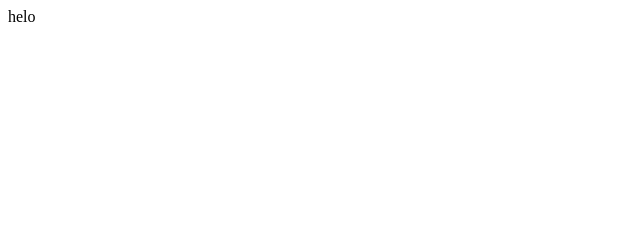
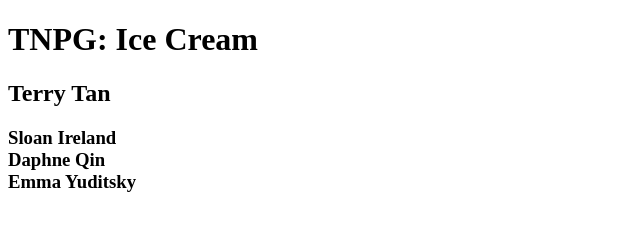
Before and after one commit to terrytan30/web, a plain HTML site: page index.html in a window 1280 px wide. Shown: the whole page, without its empty margins (0-640 px from the left). Drawn offline with Linux system fonts and the light colour scheme.

Commit message:
Update index.html

```diff
--- a/index.html
+++ b/index.html
@@ -1,4 +1,9 @@
 <!DOCTYPE html>
 <html>
-  helo
+  <h1>TNPG: Ice Cream</h1>
+  <h2>Terry Tan</h2>
+  <h3>Sloan Ireland<br>
+      Daphne Qin<br>
+      Emma Yuditsky
+  </h3>
 </html>
```
